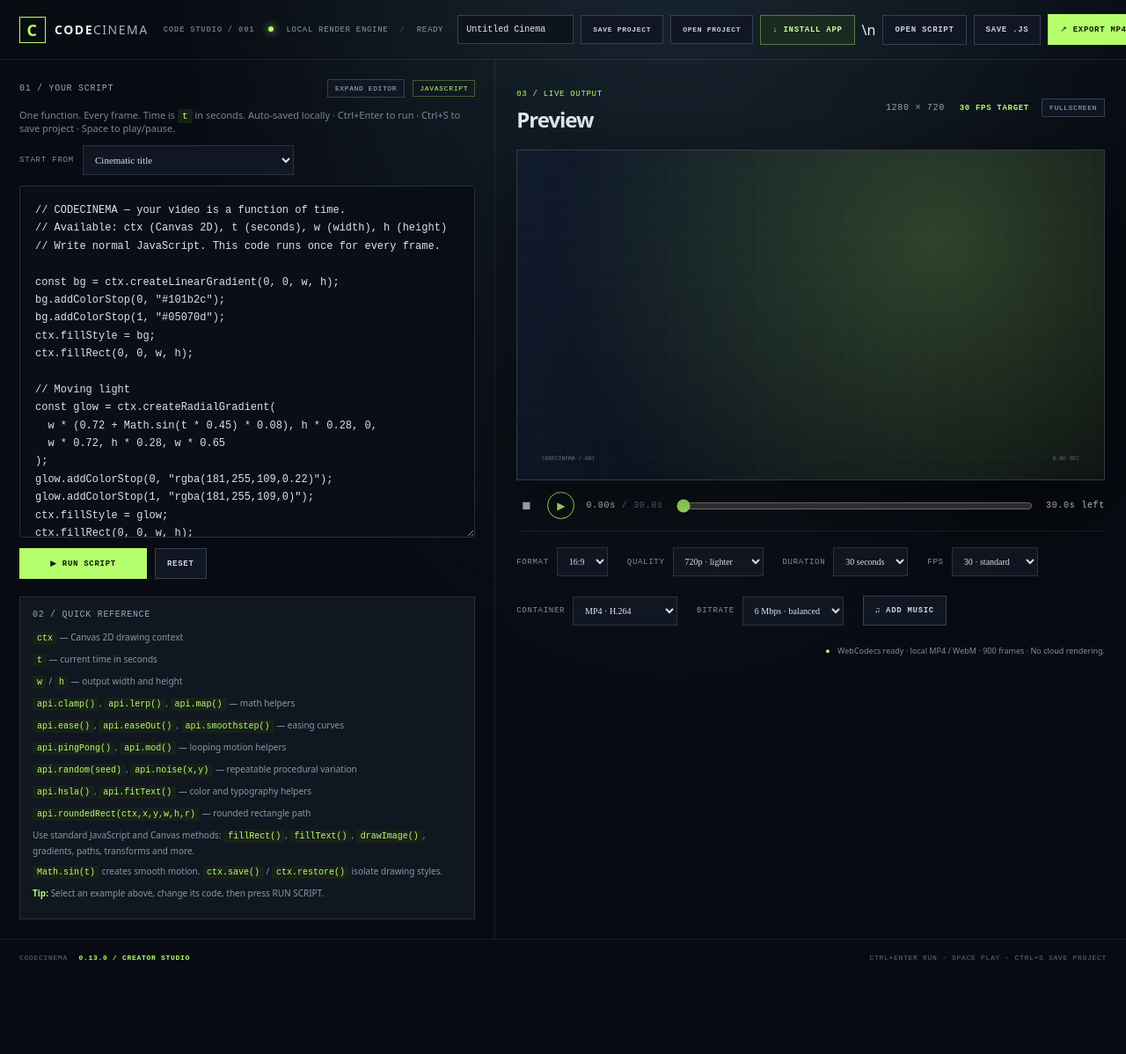
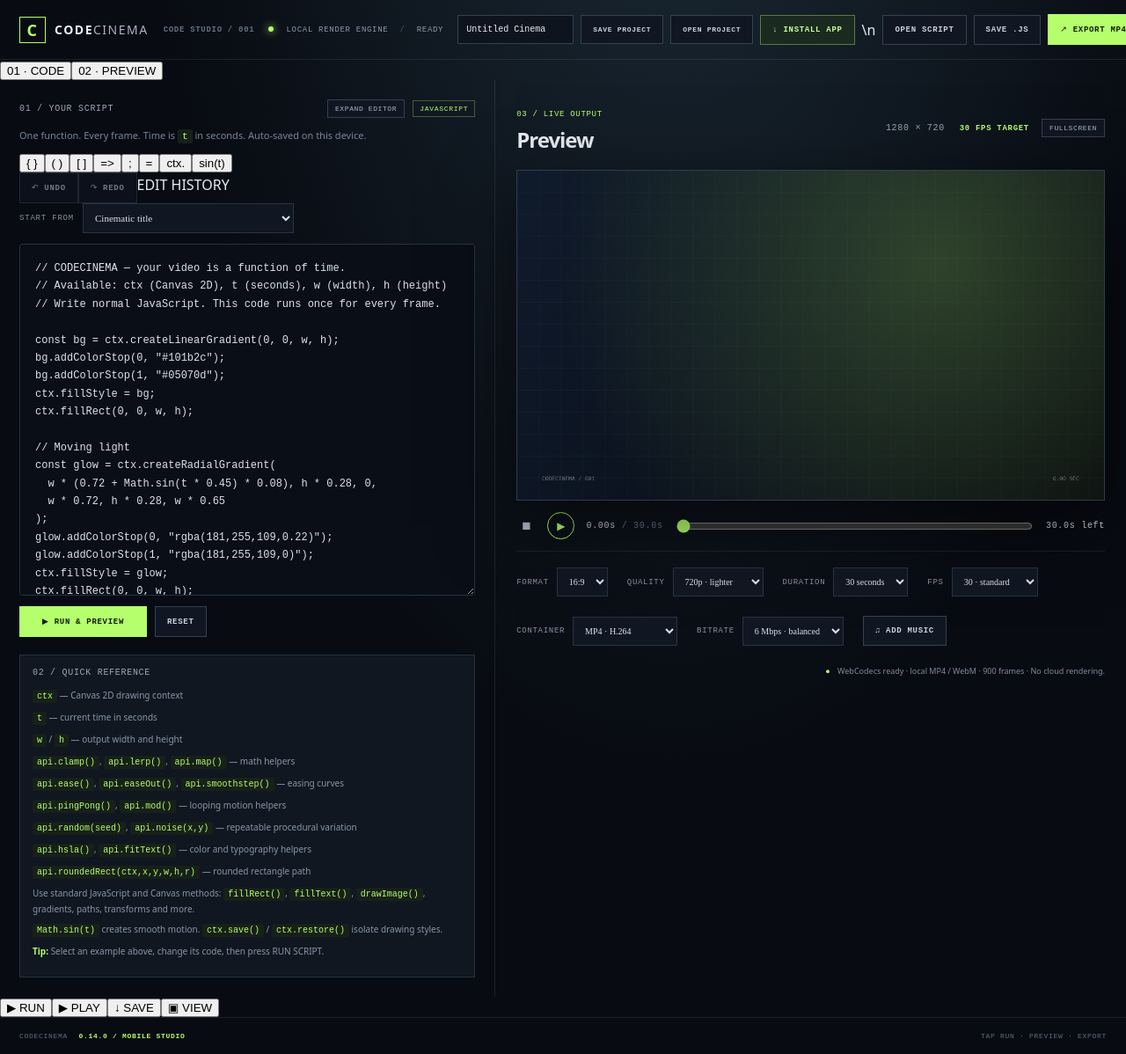
Before and after one commit to justaskaspire/CODECINEMA, a React (Vite) app: page / in a window 1280 px wide. Shown: the whole page at 88% size. Before the commit the page ends 1109 px from the top, so only its background shows below. Built offline with nearby package versions, Linux system fonts and the light colour scheme.

Commit message:
Build touch-first mobile studio controls and code editing

```diff
--- a/src/App.tsx
+++ b/src/App.tsx
@@ -177,6 +177,11 @@ export default function App() {
   const [installPrompt, setInstallPrompt] = useState<(Event & { prompt: () => Promise<void>; userChoice?: Promise<{ outcome: string }> }) | null>(null);
   const [isInstalled, setIsInstalled] = useState(false);
   const [projectName, setProjectName] = useState(() => { try { return localStorage.getItem("codec-2026-project-name") || "Untitled Cinema"; } catch { return "Untitled Cinema"; } });
+  const [mobileTab, setMobileTab] = useState<"editor" | "preview">("editor");
+  const [historyState, setHistoryState] = useState({ canUndo: false, canRedo: false });
+  const editorRef = useRef<HTMLTextAreaElement>(null);
+  const historyRef = useRef<string[]>([code]);
+  const historyIndexRef = useRef(0);
   const projectInputRef = useRef<HTMLInputElement>(null);
   const canvasRef = useRef<HTMLCanvasElement>(null);
   const codeRef = useRef(code);
@@ -223,6 +228,44 @@ export default function App() {
   };
 
   useEffect(() => { codeRef.current = code; try { localStorage.setItem("codec-2026-script", code); localStorage.setItem("codec-2026-project-name", projectName); } catch { /* storage may be unavailable */ } }, [code, projectName]);
+
+  const changeCode = (next: string) => {
+    const history = historyRef.current;
+    if (history[historyIndexRef.current] !== next) {
+      const trimmed = history.slice(0, historyIndexRef.current + 1);
+      trimmed.push(next);
+      if (trimmed.length > 60) trimmed.shift();
+      historyRef.current = trimmed;
+      historyIndexRef.current = trimmed.length - 1;
+      setHistoryState({ canUndo: trimmed.length > 1, canRedo: false });
+    }
+    setCode(next);
+  };
+  const undoCode = () => {
+    if (historyIndexRef.current <= 0) return;
+    historyIndexRef.current -= 1;
+    setCode(historyRef.current[historyIndexRef.current]);
+    setHistoryState({ canUndo: historyIndexRef.current > 0, canRedo: true });
+  };
+  const redoCode = () => {
+    if (historyIndexRef.current >= historyRef.current.length - 1) return;
+    historyIndexRef.current += 1;
+    setCode(historyRef.current[historyIndexRef.current]);
+    setHistoryState({ canUndo: true, canRedo: historyIndexRef.current < historyRef.current.length - 1 });
+  };
+  const insertCode = (snippet: string, pair = false) => {
+    const editor = editorRef.current;
+    if (!editor) return;
+    const start = editor.selectionStart, end = editor.selectionEnd;
+    const selected = code.slice(start, end);
+    const insertion = pair ? snippet[0] + selected + snippet[1] : snippet;
+    changeCode(code.slice(0, start) + insertion + code.slice(end));
+    requestAnimationFrame(() => {
+      editor.focus();
+      const cursor = pair ? start + 1 : start + insertion.length;
+      editor.setSelectionRange(cursor, pair && selected ? cursor + selected.length : cursor);
+    });
+  };
 
   useEffect(() => {
     const onKey = (event: KeyboardEvent) => {
@@ -480,12 +523,31 @@ export default function App() {
       </div>
     </header>
 
+    <nav className="mobile-tabs" aria-label="Studio sections">
+      <button type="button" className={mobileTab === "editor" ? "active" : ""} onClick={() => setMobileTab("editor")}>01 · CODE</button>
+      <button type="button" className={mobileTab === "preview" ? "active" : ""} onClick={() => setMobileTab("preview")}>02 · PREVIEW</button>
+    </nav>
     <section className="layout">
-      <section className={`editor-panel${editorExpanded ? " editor-expanded" : ""}`}>
+      <section className={`editor-panel${editorExpanded ? " editor-expanded" : ""}${mobileTab === "preview" ? " mobile-hidden" : ""}`}>
         <div className="section-title"><span>01 / YOUR SCRIPT</span><div className="editor-tools"><button className="expand-editor" onClick={() => setEditorExpanded(v => !v)}>{editorExpanded ? "CLOSE EDITOR" : "EXPAND EDITOR"}</button><span className="live-tag">JAVASCRIPT</span></div></div>
-        <div className="editor-help">One function. Every frame. Time is <code>t</code> in seconds. Auto-saved locally · Ctrl+Enter to run · Ctrl+S to save project · Space to play/pause.</div>
+        <div className="editor-help">One function. Every frame. Time is <code>t</code> in seconds. Auto-saved on this device.</div>
+        <div className="mobile-code-tools" aria-label="Code insertion tools">
+          <button type="button" onClick={() => insertCode("{}", true)}>{`{ }`}</button>
+          <button type="button" onClick={() => insertCode("()", true)}>( )</button>
+          <button type="button" onClick={() => insertCode("[]", true)}>[ ]</button>
+          <button type="button" onClick={() => insertCode(" => ")}>{"=>"}</button>
+          <button type="button" onClick={() => insertCode(";")}>;</button>
+          <button type="button" onClick={() => insertCode(" = ")}>=</button>
+          <button type="button" onClick={() => insertCode("ctx.")}>ctx.</button>
+          <button type="button" onClick={() => insertCode("Math.sin(t)")}>sin(t)</button>
+        </div>
+        <div className="history-tools">
+          <button type="button" className="button secondary" onClick={undoCode} disabled={!historyState.canUndo}>↶ UNDO</button>
+          <button type="button" className="button secondary" onClick={redoCode} disabled={!historyState.canRedo}>↷ REDO</button>
+          <span>EDIT HISTORY</span>
+        </div>
         <div className="example-row"><label htmlFor="example-select">START FROM</label><select id="example-select" value={example} onChange={e => { const key=e.target.value; setExample(key); if (key) { setCode(examples[key]); setStatus("EXAMPLE LOADED — PRESS RUN"); } }}><option value="">Choose an example…</option><option>Cinematic title</option><option>Particle universe</option><option>Orbiting geometry</option><option>Wave typography</option></select></div>
-        <textarea className="code-editor" spellCheck={false} autoCapitalize="off" autoCorrect="off" value={code} onChange={e => setCode(e.target.value)} onKeyDown={e => {
+        <textarea ref={editorRef} className="code-editor" spellCheck={false} autoCapitalize="off" autoCorrect="off" value={code} onChange={e => changeCode(e.target.value)} onKeyDown={e => {
           if ((e.ctrlKey || e.metaKey) && e.key === "Enter") { e.preventDefault(); runCode(); return; }
           if (e.key === "Tab") {
             e.preventDefault();
@@ -495,7 +557,7 @@ export default function App() {
           }
         }} aria-label="JavaScript video script" />
         <div className="editor-actions">
-          <button className="button primary run-button" onClick={runCode}>▶ RUN SCRIPT</button>
+          <button className="button primary run-button" onClick={() => { runCode(); setMobileTab("preview"); }}>▶ RUN & PREVIEW</button>
           <button className="button secondary" onClick={() => { setCode(""); setExample(""); setError(""); setStatus("EDITOR CLEARED — PASTE NEW CODE"); }}>RESET</button>
         </div>
         {error && <div className="error-box"><b>CODE ERROR</b><span>{error}</span></div>}
@@ -516,7 +578,7 @@ export default function App() {
         </div>
       </section>
 
-      <section className="preview-panel">
+      <section className={`preview-panel${mobileTab === "editor" ? " mobile-hidden" : ""}`}>
         <div className="preview-head"><div><span className="section-kicker">03 / LIVE OUTPUT</span><h1>Preview</h1></div><div className="preview-head-actions"><span className="resolution">{width} × {height} <b>{fps} FPS TARGET</b></span><button className="expand-editor" onClick={() => setPreviewExpanded(v => !v)}>{previewExpanded ? "EXIT FULLSCREEN" : "FULLSCREEN"}</button></div></div>
         <div className={`canvas-frame${previewExpanded ? " preview-expanded" : ""}`} style={{ aspectRatio: `${width} / ${height}` }}>
           <canvas ref={canvasRef} />
@@ -554,6 +616,12 @@ export default function App() {
         </div>
       </section>
     </section>
-    <footer><span>CODECINEMA <b>0.13.0 / CREATOR STUDIO</b></span><span>CTRL+ENTER RUN · SPACE PLAY · CTRL+S SAVE PROJECT</span></footer>
+    <nav className="mobile-action-bar" aria-label="Quick actions">
+      <button type="button" onClick={() => { runCode(); setMobileTab("preview"); }} disabled={exporting}>▶ RUN</button>
+      <button type="button" onClick={() => { running ? pause() : play(); setMobileTab("preview"); }} disabled={exporting}>{running ? "Ⅱ PAUSE" : "▶ PLAY"}</button>
+      <button type="button" onClick={saveProject}>↓ SAVE</button>
+      <button type="button" onClick={() => setMobileTab("preview")}>▣ VIEW</button>
+    </nav>
+    <footer><span>CODECINEMA <b>0.14.0 / MOBILE STUDIO</b></span><span>TAP RUN · PREVIEW · EXPORT</span></footer>
   </main>;
 }
```
